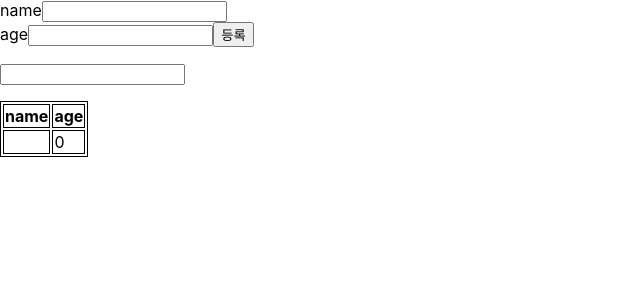
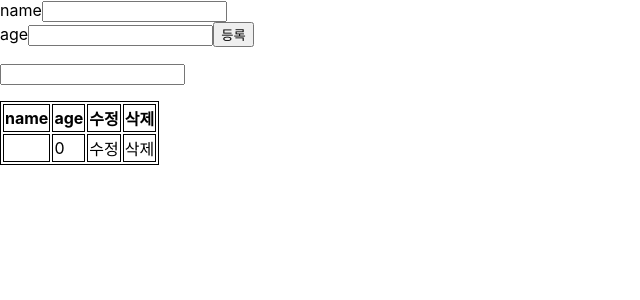
Before and after one commit to singersongha/hk-react, a React (Create React App) app: page / in a window 1280 px wide. Both pictures are taken after a click on the button "등록". Shown: the top 300 px of the page, without its empty margins (0-640 px from the left). Built offline with nearby package versions, Linux system fonts and the light colour scheme.

Commit message:
close #14

```diff
--- a/src/components/form/index2.jsx
+++ b/src/components/form/index2.jsx
@@ -5,6 +5,15 @@ const Form = () => {
   const [age, setAge] = useState(0);
   const [log, setLog] = useState([]);
   const [search, setSearch] = useState("");
+  const [order, setOrder] = useState("");
+
+  const handleSortName = () => {
+    const sortLog = [...log].sort((a, b) =>
+      order ? a.name.localeCompare(b.name) : b.name.localeCompare(a.name)
+    );
+    setLog(sortLog);
+    setOrder(!order);
+  };
 
   const onChangeInput = (e) => {
     setName(e.target.value);
@@ -37,8 +46,12 @@ const Form = () => {
       <div>
         <table style={{ border: "1px solid black" }}>
           <tr>
-            <th style={{ border: "1px solid black" }}>name</th>
+            <th style={{ border: "1px solid black" }} onClick={handleSortName}>
+              name
+            </th>
             <th style={{ border: "1px solid black" }}>age</th>
+            <th style={{ border: "1px solid black" }}>수정</th>
+            <th style={{ border: "1px solid black" }}>삭제</th>
           </tr>
           {log
             .filter(({ name }) => !search || name.includes(search))
@@ -46,6 +59,8 @@ const Form = () => {
               <tr key={name}>
                 <td style={{ border: "1px solid black" }}>{name}</td>
                 <td style={{ border: "1px solid black" }}>{age}</td>
+                <td style={{ border: "1px solid black" }}>수정</td>
+                <td style={{ border: "1px solid black" }}>삭제</td>
               </tr>
             ))}
         </table>
```
